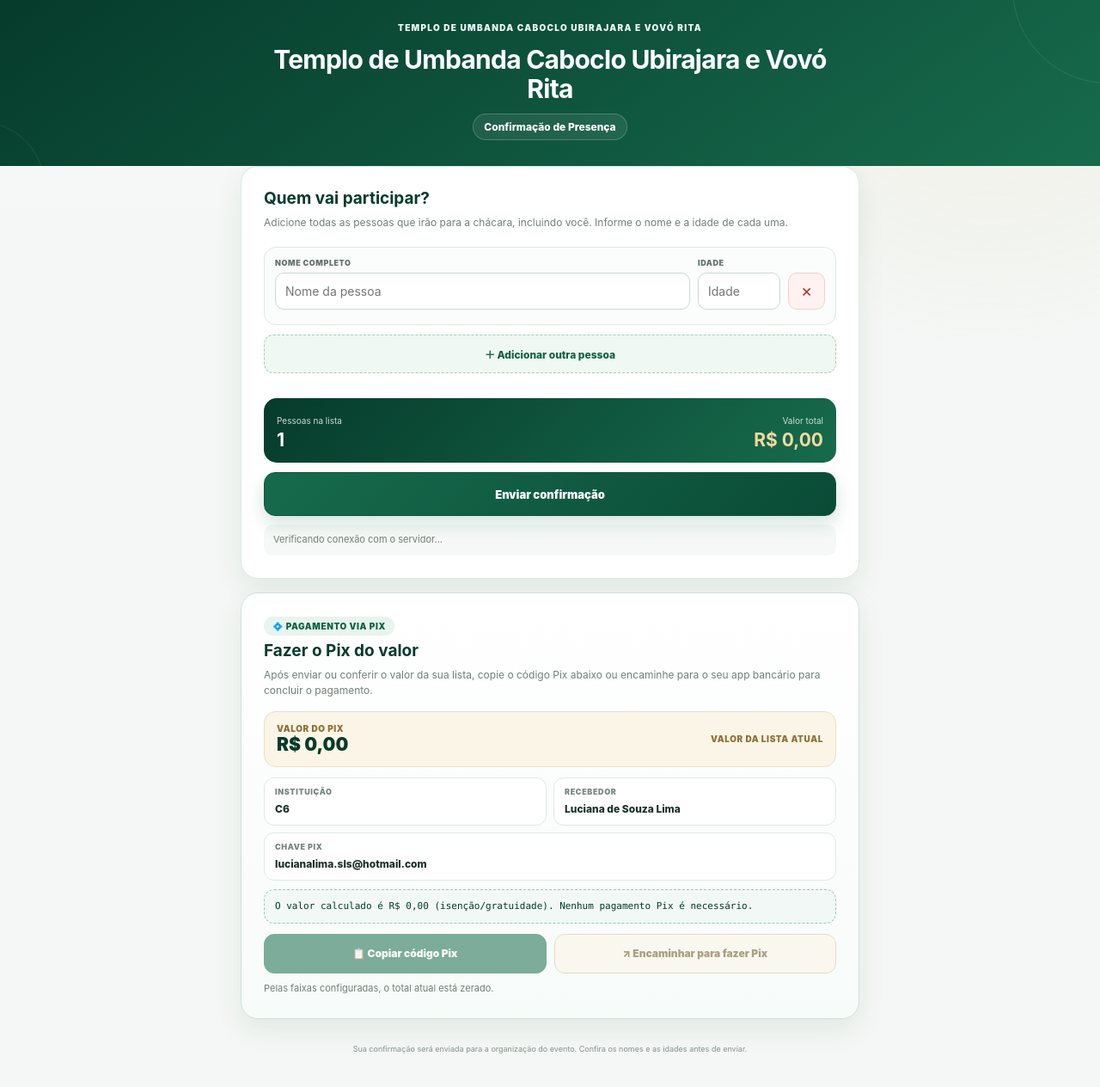
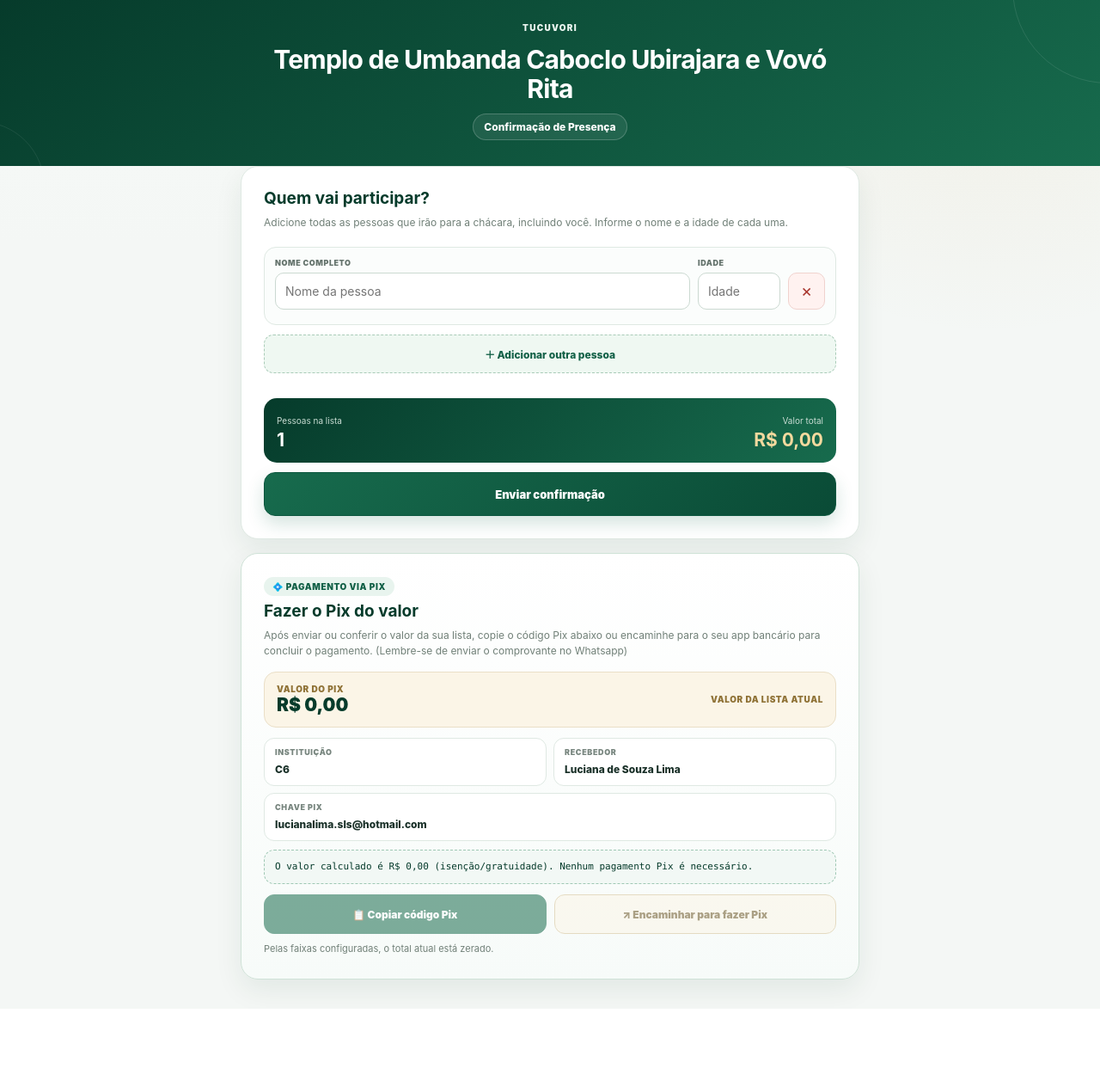
Before and after one commit to Tucuvori2026/Confirmacao-de-Eventos, a plain HTML site: page index.html in a window 1280 px wide. Shown: the whole page at 86% size. After the commit the page ends 1173 px from the top, so only its background shows below. Drawn offline with Linux system fonts and the light colour scheme; no server answers.

Commit message:
Update 1 index.html

```diff
--- a/index.html
+++ b/index.html
@@ -462,7 +462,7 @@ input:focus{
 <body>
 <header>
   <div class="brand">
-    <div class="brandText">TEMPLO DE UMBANDA CABOCLO UBIRAJARA E VOVÓ RITA</div>
+    <div class="brandText">TUCUVORI</div>
   </div>
   <h1>Templo de Umbanda Caboclo Ubirajara e Vovó Rita</h1>
   <h2>Confirmação de Presença</h2>
@@ -520,7 +520,6 @@ input:focus{
       </div>
 
       <button class="submit" id="submit" type="submit">Enviar confirmação</button>
-      <div class="status" id="status" role="status" aria-live="polite">Verificando conexão com o servidor...</div>
     </form>
   </section>
 
@@ -532,7 +531,7 @@ input:focus{
       </div>
     </div>
     <p class="muted sectionDescription" style="margin-bottom:0;">
-      Após enviar ou conferir o valor da sua lista, copie o código Pix abaixo ou encaminhe para o seu app bancário para concluir o pagamento.
+      Após enviar ou conferir o valor da sua lista, copie o código Pix abaixo ou encaminhe para o seu app bancário para concluir o pagamento. (Lembre-se de enviar o comprovante no Whatsapp)
     </p>
 
     <div class="pixAmountBox">
@@ -570,7 +569,6 @@ input:focus{
     </div>
   </section>
 
-  <p class="foot">Sua confirmação será enviada para a organização do evento. Confira os nomes e as idades antes de enviar.</p>
 </main>
 
 <script src="https://www.gstatic.com/firebasejs/8.10.1/firebase-app.js"></script>
```
